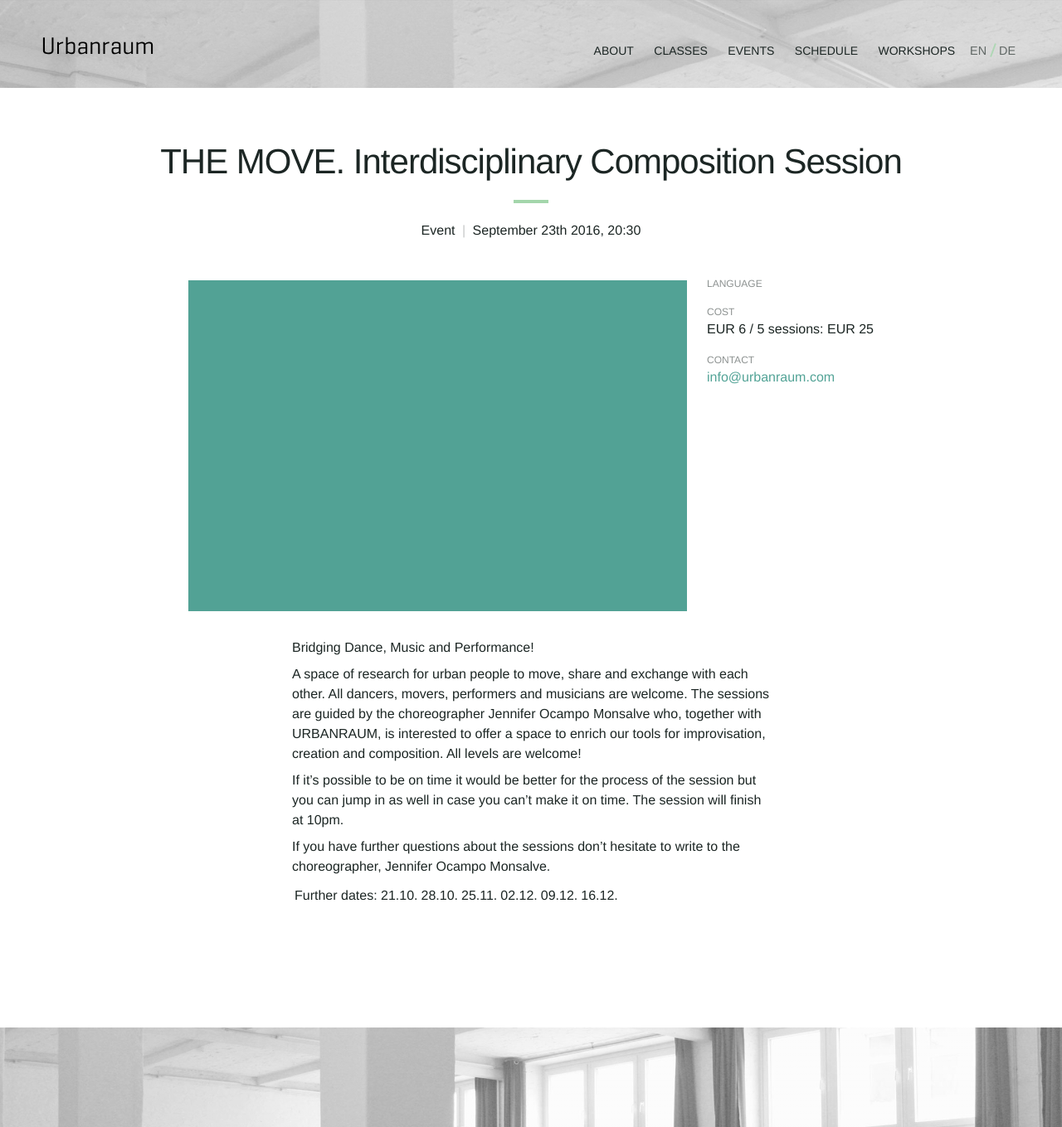
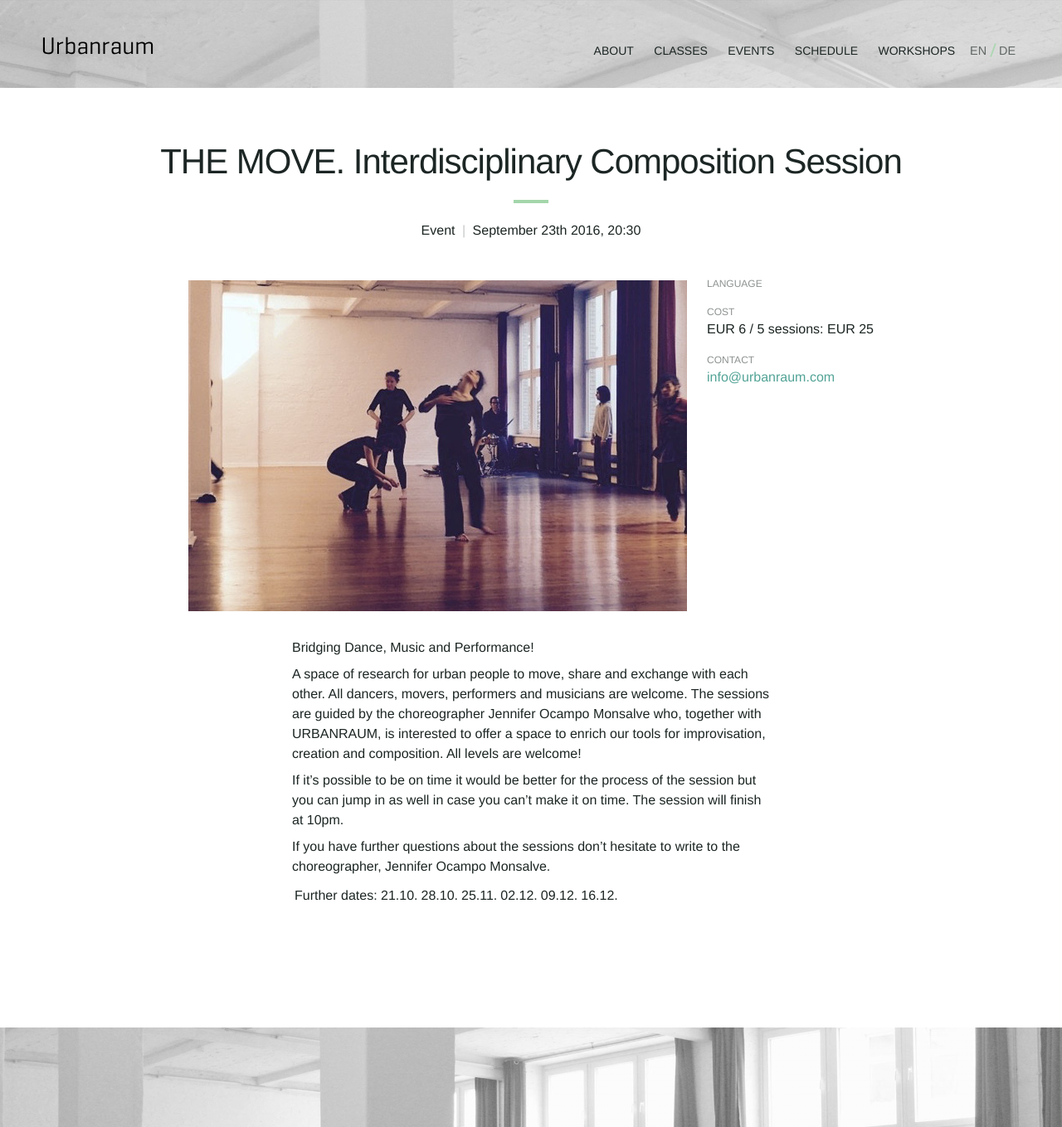
Before and after one commit to Kriesse/urbanraum, a Jekyll site: the page built from _events/2016-9-23-move.md, in a window 1280 px wide. Shown: the whole page at 83% size. Built offline with Jekyll 4.4.1, drawn with Linux system fonts in a browser that asks for light colours; nearby versions of some CDN libraries.

Commit message:
Update 2016-9-23-move.md

```diff
--- a/_events/2016-9-23-move.md
+++ b/_events/2016-9-23-move.md
@@ -6,7 +6,7 @@ date_de: "23. September 2016"
 
 time: "8:30pm"
 
-image:
+image: "event-the-move-01.jpg"
 tags:
 
 title_en:  "THE MOVE. Interdisciplinary Composition Session"
```
